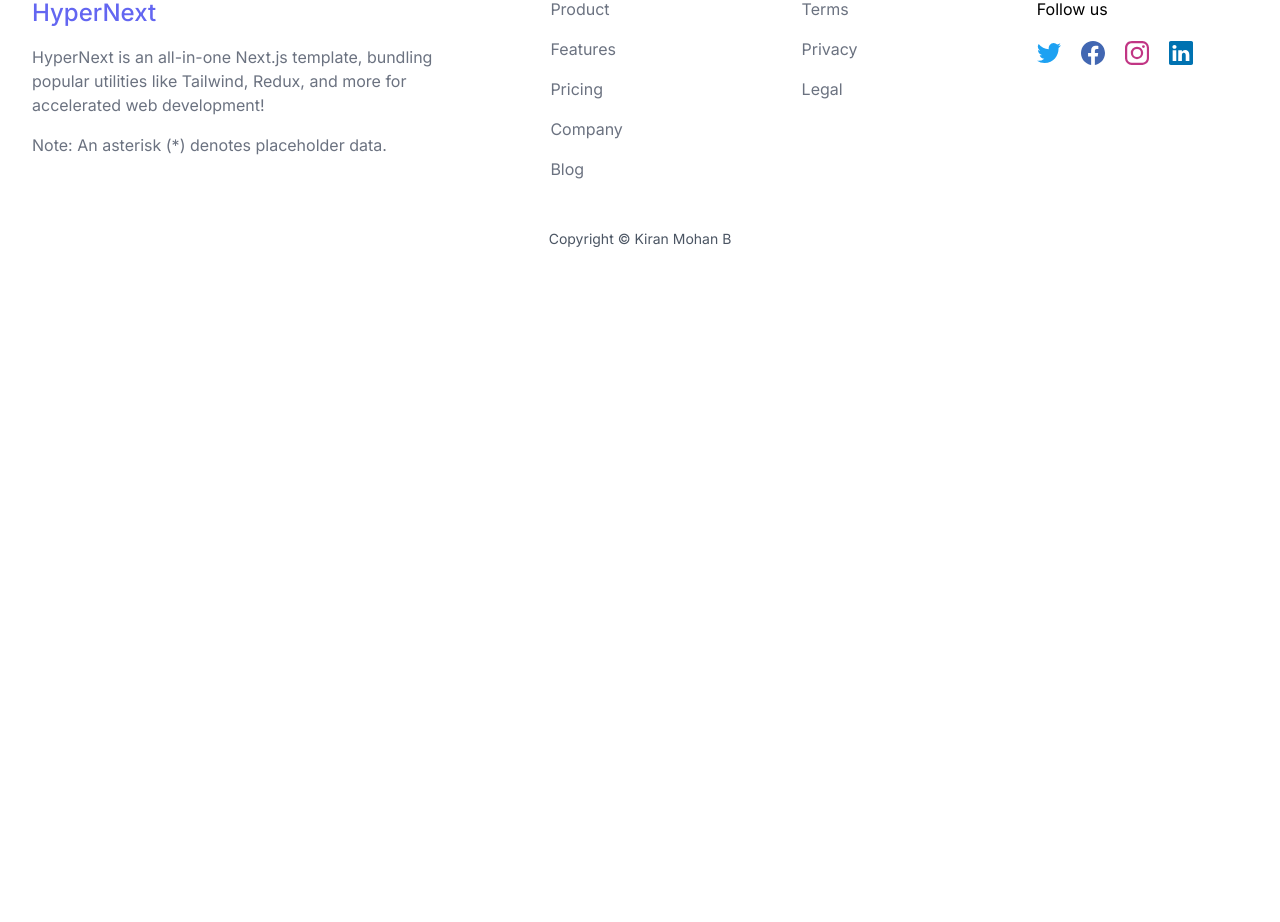
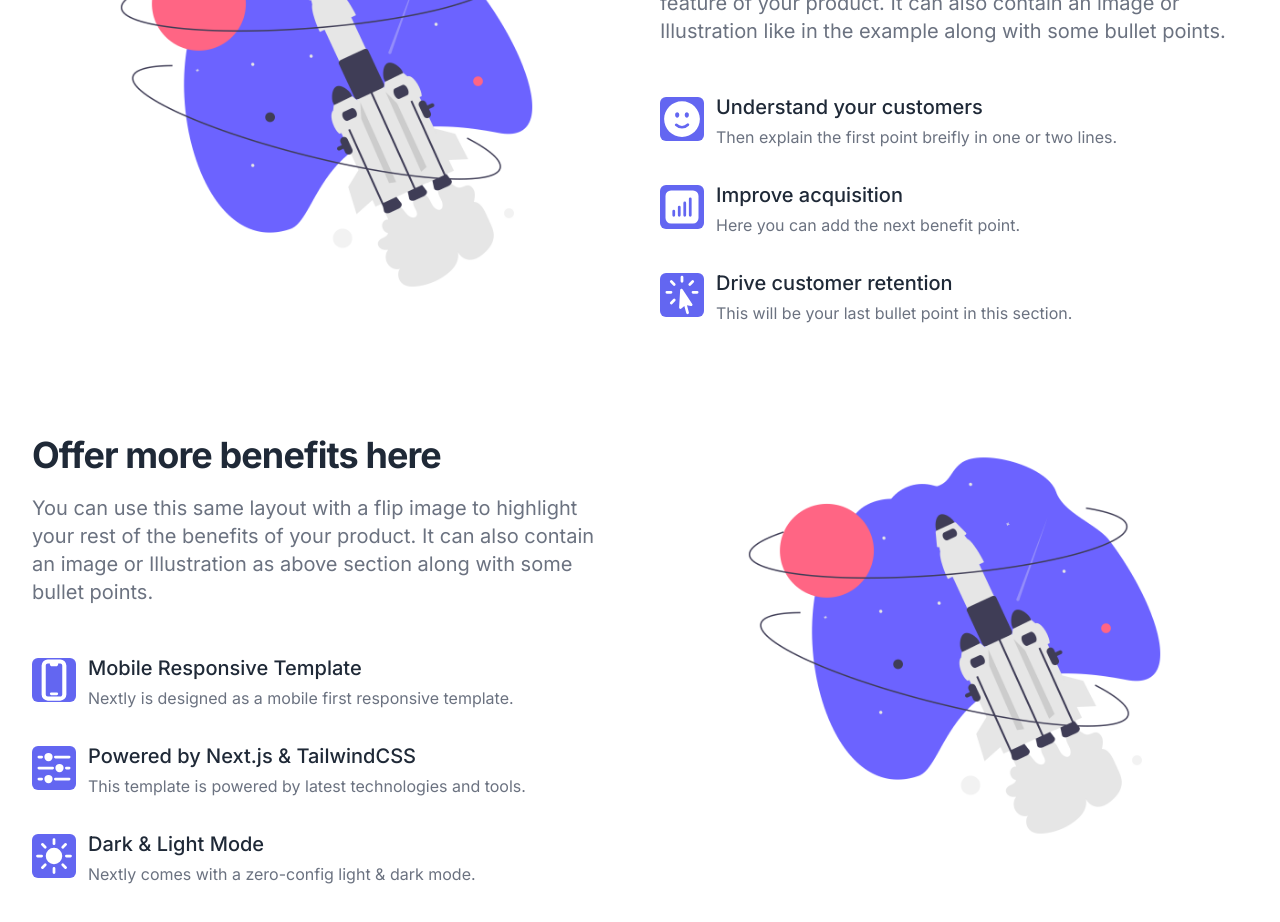
Before and after one commit to KiranM27/HyperNext, a Next.js app: page / in a window 1280 px wide. Shown: the part 840-1762 px from the top of the page. Before the commit the page ends 1121 px from the top, so only its background shows below. Built offline with nearby package versions, Linux system fonts and the light colour scheme.

Commit message:
feat: added benefits

```diff
--- a/package.json
+++ b/package.json
@@ -12,6 +12,7 @@
   },
   "dependencies": {
     "@headlessui/react": "^1.7.15",
+    "@heroicons/react": "^2.0.18",
     "@reduxjs/toolkit": "^1.9.5",
     "@tanstack/react-query": "^4.29.19",
     "@types/node": "20.2.5",
--- /dev/null
+++ b/src/components/IconWrapper.tsx
@@ -0,0 +1,16 @@
+import { ReactElement, cloneElement } from 'react';
+import { IconWrapperClass } from 'src/data/benefits';
+
+interface IconWrapperProps {
+  icon: ReactElement;
+}
+
+const IconWrapper: React.FC<IconWrapperProps> = ({ icon }) => {
+  const clonedIcon = cloneElement(icon, {
+    className: IconWrapperClass,
+  });
+
+  return <>{clonedIcon}</>;
+};
+
+export default IconWrapper;
--- /dev/null
+++ b/src/components/Landing/BenefitBullet.tsx
@@ -0,0 +1,24 @@
+import React from 'react';
+import { TBenefitBulletIcon } from 'src/data/benefits';
+
+type Props = {
+  icon: TBenefitBulletIcon;
+  title: string;
+  children: React.ReactNode;
+};
+
+const BenefitBullet = ({ icon, title, children }: Props) => {
+  return (
+    <>
+      <div className="flex items-start mt-8 space-x-3">
+        <div className="flex items-center justify-center flex-shrink-0 mt-1 bg-indigo-500 border-none rounded-md w-11 h-11">{icon}</div>
+        <div>
+          <h4 className="text-xl font-medium text-gray-800 dark:text-gray-200">{title}</h4>
+          <p className="mt-1 text-gray-500 dark:text-gray-400">{children}</p>
+        </div>
+      </div>
+    </>
+  );
+};
+
+export default BenefitBullet;
--- /dev/null
+++ b/src/components/Landing/Benefits.tsx
@@ -0,0 +1,44 @@
+import React from 'react';
+import Container from '@/components/Container';
+import Image from 'next/image';
+import BenefitBullet from './BenefitBullet';
+import { TBenefits } from 'src/data/benefits';
+
+type Props = {
+  imgPos: 'left' | 'right';
+  data: TBenefits;
+};
+
+const Benefits = ({ imgPos, data }: Props) => {
+  return (
+    <>
+      <Container className="flex flex-wrap mb-20 lg:gap-10 lg:flex-nowrap">
+        <div className={`flex items-center justify-center w-full lg:w-1/2 ${imgPos === 'right' ? 'lg:order-1' : ''}`}>
+          <div>
+            <Image src={data.image} width="521" alt="Benefits" className={'object-cover'} placeholder="blur" blurDataURL={data.image.src} />
+          </div>
+        </div>
+
+        <div className={`flex flex-wrap items-center w-full lg:w-1/2 ${imgPos === 'right' ? 'lg:justify-end' : ''}`}>
+          <div>
+            <div className="flex flex-col w-full mt-4">
+              <h3 className="max-w-2xl mt-3 text-3xl font-bold leading-snug tracking-tight text-gray-800 lg:leading-tight lg:text-4xl dark:text-white">{data.title}</h3>
+
+              <p className="max-w-2xl py-4 text-lg leading-normal text-gray-500 lg:text-xl xl:text-xl dark:text-gray-300">{data.desc}</p>
+            </div>
+
+            <div className="w-full mt-5">
+              {data.bullets.map((item, index) => (
+                <BenefitBullet key={index} title={item.title} icon={item.icon}>
+                  {item.desc}
+                </BenefitBullet>
+              ))}
+            </div>
+          </div>
+        </div>
+      </Container>
+    </>
+  );
+};
+
+export default Benefits;
--- /dev/null
+++ b/src/data/benefits.tsx
@@ -0,0 +1,69 @@
+import { FaceSmileIcon, ChartBarSquareIcon, CursorArrowRaysIcon, DevicePhoneMobileIcon, AdjustmentsHorizontalIcon, SunIcon } from '@heroicons/react/24/solid';
+import IconWrapper from '@/components/IconWrapper';
+import benefitOneImg from '@/public/images/landing/launch.png';
+import benefitTwoImg from '@/public/images/landing/launch.png';
+import { StaticImageData } from 'next/image';
+
+// create a type for the data
+export type TBenefits = {
+  title: string;
+  desc: string;
+  image: StaticImageData;
+  bullets: TBullet[];
+};
+
+export type TBenefitBulletIcon = React.ReactNode;
+
+export type TBullet = {
+  title: string;
+  desc: string;
+  icon: TBenefitBulletIcon;
+};
+
+export const IconWrapperClass = 'w-7 h-7 text-white';
+
+export const PrimaryBenefits: TBenefits = {
+  title: 'Highlight your benefits',
+  desc: 'You can use this space to highlight your first benefit or a feature of your product. It can also contain an image or Illustration like in the example along with some bullet points.',
+  image: benefitOneImg,
+  bullets: [
+    {
+      title: 'Understand your customers',
+      desc: 'Then explain the first point breifly in one or two lines.',
+      icon: <IconWrapper icon={<FaceSmileIcon />} />,
+    },
+    {
+      title: 'Improve acquisition',
+      desc: 'Here you can add the next benefit point.',
+      icon: <IconWrapper icon={<ChartBarSquareIcon />} />,
+    },
+    {
+      title: 'Drive customer retention',
+      desc: 'This will be your last bullet point in this section.',
+      icon: <IconWrapper icon={<CursorArrowRaysIcon />} />,
+    },
+  ],
+};
+
+export const SecondaryBenefits: TBenefits = {
+  title: 'Offer more benefits here',
+  desc: 'You can use this same layout with a flip image to highlight your rest of the benefits of your product. It can also contain an image or Illustration as above section along with some bullet points.',
+  image: benefitTwoImg,
+  bullets: [
+    {
+      title: 'Mobile Responsive Template',
+      desc: 'Nextly is designed as a mobile first responsive template.',
+      icon: <IconWrapper icon={<DevicePhoneMobileIcon />} />,
+    },
+    {
+      title: 'Powered by Next.js & TailwindCSS',
+      desc: 'This template is powered by latest technologies and tools.',
+      icon: <IconWrapper icon={<AdjustmentsHorizontalIcon />} />,
+    },
+    {
+      title: 'Dark & Light Mode',
+      desc: 'Nextly comes with a zero-config light & dark mode. ',
+      icon: <IconWrapper icon={<SunIcon />} />,
+    },
+  ],
+};
--- a/src/pages/index.tsx
+++ b/src/pages/index.tsx
@@ -1,6 +1,8 @@
+import Benefits from '@/components/Landing/Benefits';
 import Intro from '@/components/Landing/Intro';
 import { PageWithPrimaryLayout } from '@/types/page';
 import { Inter } from 'next/font/google';
+import { PrimaryBenefits, SecondaryBenefits } from 'src/data/benefits';
 import PrimaryLayout from 'src/layouts/PrimaryLayout';
 
 const inter = Inter({ subsets: ['latin'] });
@@ -10,6 +12,8 @@
     <div className="min-[h-screen/2] p-8">
       <div className={`flex flex-col items-center justify-between ${inter.className} w-full`}>
         <Intro />
+        <Benefits imgPos="left" data={PrimaryBenefits} />
+        <Benefits imgPos="right" data={SecondaryBenefits} />
       </div>
     </div>
   );
```
Also changed, not shown: 1 other file (tests, documents, lock files or other folders).
